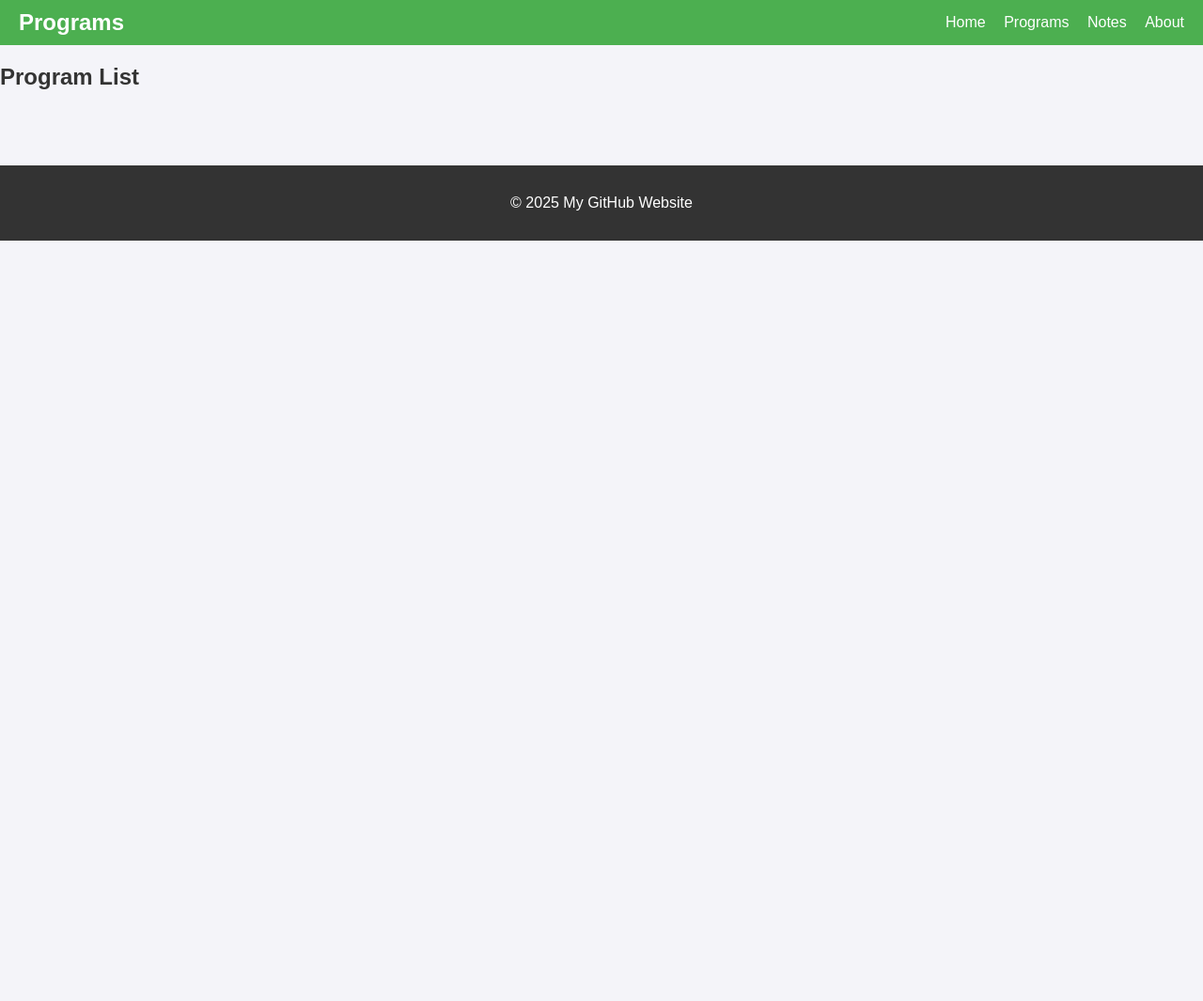
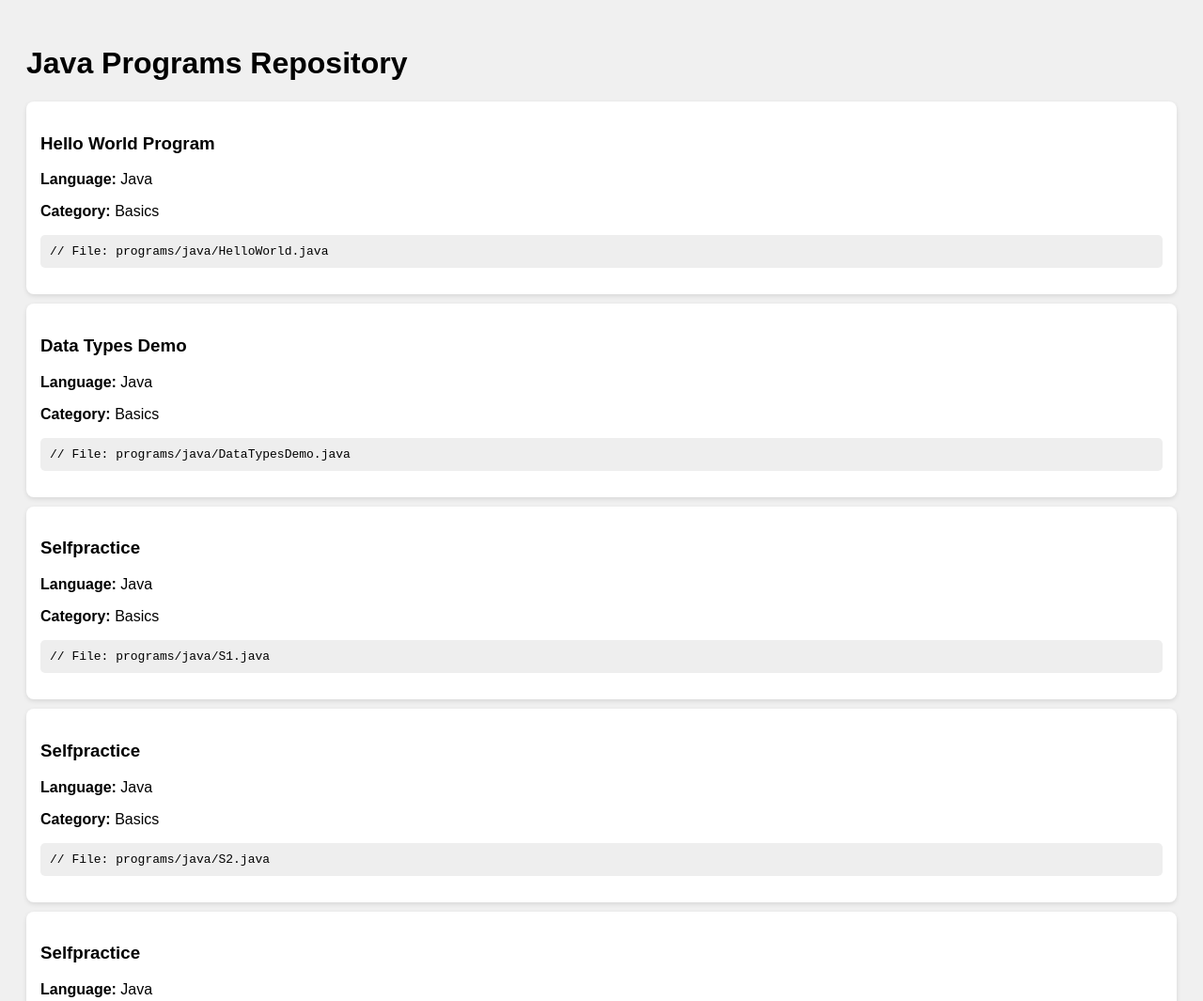
Before and after one commit to rckukaswal/rc, a plain HTML site: page programs.html in a window 1280 px wide. Shown: the top 1065 px of the page at 94% size. Before the commit the page ends 800 px from the top, so only its background shows below. Drawn offline with Linux system fonts and the light colour scheme.

Commit message:
Update programs.html

```diff
--- a/programs.html
+++ b/programs.html
@@ -1,32 +1,46 @@
 <!DOCTYPE html>
 <html lang="en">
 <head>
-  <meta charset="UTF-8">
-  <meta name="viewport" content="width=device-width, initial-scale=1.0">
-  <title>Programs</title>
-  <link rel="stylesheet" href="css/style.css">
-  <link rel="stylesheet" href="css/programs.css">
+<meta charset="UTF-8">
+<title>Java Programs</title>
+<style>
+  body { font-family: Arial; background:#f0f0f0; padding:20px; }
+  .program-card { background:#fff; padding:15px; margin:10px 0; border-radius:8px; box-shadow:0 2px 5px rgba(0,0,0,0.1); }
+  pre { background:#eee; padding:10px; border-radius:5px; overflow-x:auto; }
+</style>
 </head>
 <body>
-  <header>
-    <div class="logo">Programs</div>
-    <nav>
-      <a href="index.html">Home</a>
-      <a href="programs.html">Programs</a>
-      <a href="notes.html">Notes</a>
-      <a href="about.html">About</a>
-    </nav>
-  </header>
 
-  <main>
-    <h2>Program List</h2>
-    <div id="program-list" class="program-container"></div>
-  </main>
+<h1>Java Programs Repository</h1>
+<div id="programs-container">Loading...</div>
 
-  <footer>
-    <p>© 2025 My GitHub Website</p>
-  </footer>
+<script>
+const container = document.getElementById("programs-container");
 
-  <script src="js/programs.js"></script>
+// Fetch JSON with cache-busting
+fetch("data/programs.json?t=" + Date.now(), { cache: "no-store" })
+  .then(res => {
+    if(!res.ok) throw new Error("HTTP Error " + res.status);
+    return res.json();
+  })
+  .then(data => {
+    container.innerHTML = ""; // clear Loading
+    data.forEach(program => {
+      const div = document.createElement("div");
+      div.className = "program-card";
+      div.innerHTML = `
+        <h3>${program.title}</h3>
+        <p><b>Language:</b> ${program.language}</p>
+        <p><b>Category:</b> ${program.category}</p>
+        <pre><code>// File: ${program.file}</code></pre>
+      `;
+      container.appendChild(div);
+    });
+  })
+  .catch(err => {
+    container.innerText = "Failed to load programs: " + err.message;
+  });
+</script>
+
 </body>
 </html>
```
